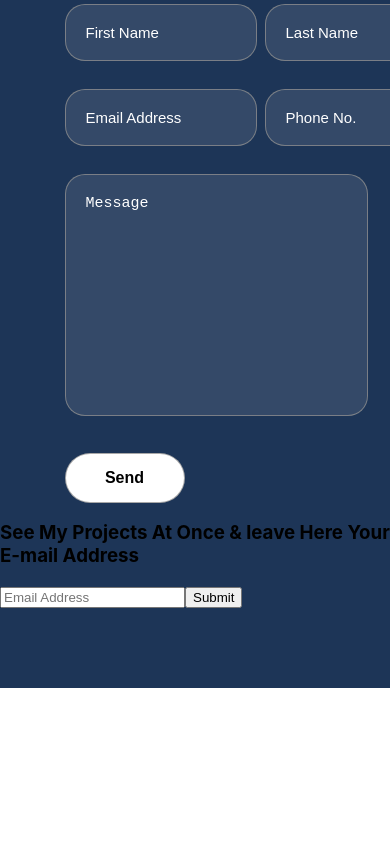
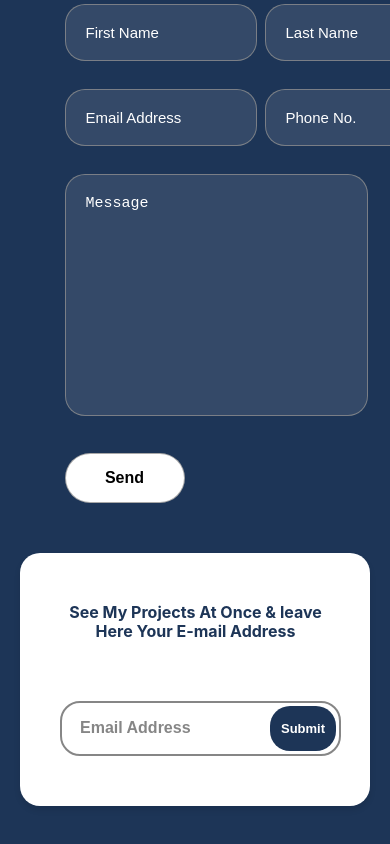
Before and after one commit to AnmarSammour/MyDevPortfolio, a React (Create React App) app: page / in a window 390 px wide. Shown: the part 3632-4476 px from the top of the page. Before the commit the page ends 4320 px from the top, so only its background shows below. Built offline with nearby package versions, Linux system fonts and the light colour scheme.

Commit message:
Add EmailForm style

```diff
--- a/src/components/EmailForm/EmailForm.module.css
+++ b/src/components/EmailForm/EmailForm.module.css
@@ -0,0 +1,132 @@
+.emailSection {
+  background-color: var(--white);
+  padding: 50px;
+  margin: 100px 100px;
+  border-radius: 20px;
+  box-shadow: 0 4px 6px rgba(0, 0, 0, 0.1);
+  position: relative;
+  z-index: 1;
+}
+
+.container {
+  width: 100%;
+  display: flex;
+  flex-wrap: wrap;
+  align-items: center;
+  gap: 20px;
+}
+
+.textCol,
+.formCol {
+  flex: 1;
+  min-width: 300px;
+  padding: 20px;
+}
+
+.title {
+  font-weight: bold;
+  color: var(--text-color);
+  font-size: 1.5rem;
+  line-height: 1.2;
+  margin: 0;
+}
+
+.emailForm {
+  width: 100%;
+}
+
+.emailBox {
+  border: 2px solid var(--gray-text);
+  background-color: var(--white);
+  padding: 3px;
+  width: 100%;
+  height: 60px;
+  border-radius: 20px;
+  display: flex;
+  align-items: center;
+  justify-content: space-between;
+  overflow: hidden;
+}
+
+.emailBox input[type="email"] {
+  flex: 1;
+  height: 100%;
+  border: none;
+  outline: none;
+  padding: 0 15px;
+  font-weight: bold;
+  font-size: 16px;
+  color: var(--text-color);
+  background-color: transparent;
+}
+
+.emailBox input[type="email"]::placeholder {
+  font-weight: bold;
+  font-size: 16px;
+  color: var(--gray-text);
+}
+
+.emailBox button {
+  width: 30%;
+  height: 100%;
+  border: none;
+  background-color: var(--text-color);
+  color: var(--white);
+  font-weight: bold;
+  cursor: pointer;
+  font-size: 16px;
+  border-radius: 20px;
+}
+
+/* Responsive Design */
+@media (max-width: 990px) {
+  .container {
+    flex-direction: column;
+    align-items: stretch;
+  }
+
+  .textCol,
+  .formCol {
+    min-width: auto;
+    text-align: center;
+  }
+
+  .title {
+    font-size: 1.3rem;
+  }
+}
+
+@media (max-width: 600px) {
+  .emailSection {
+    padding: 30px 20px;
+    margin: 50px 20px;
+  }
+
+  .title {
+    font-size: 1.2rem;
+  }
+
+  .emailBox {
+    height: 50px;
+  }
+
+  .emailBox input[type="email"],
+  .emailBox button {
+    font-size: 14px;
+  }
+}
+
+@media (max-width: 400px) {
+  .title {
+    font-size: 1rem;
+  }
+
+  .emailBox {
+    height: 45px;
+  }
+
+  .emailBox input[type="email"],
+  .emailBox button {
+    font-size: 13px;
+  }
+}
```
